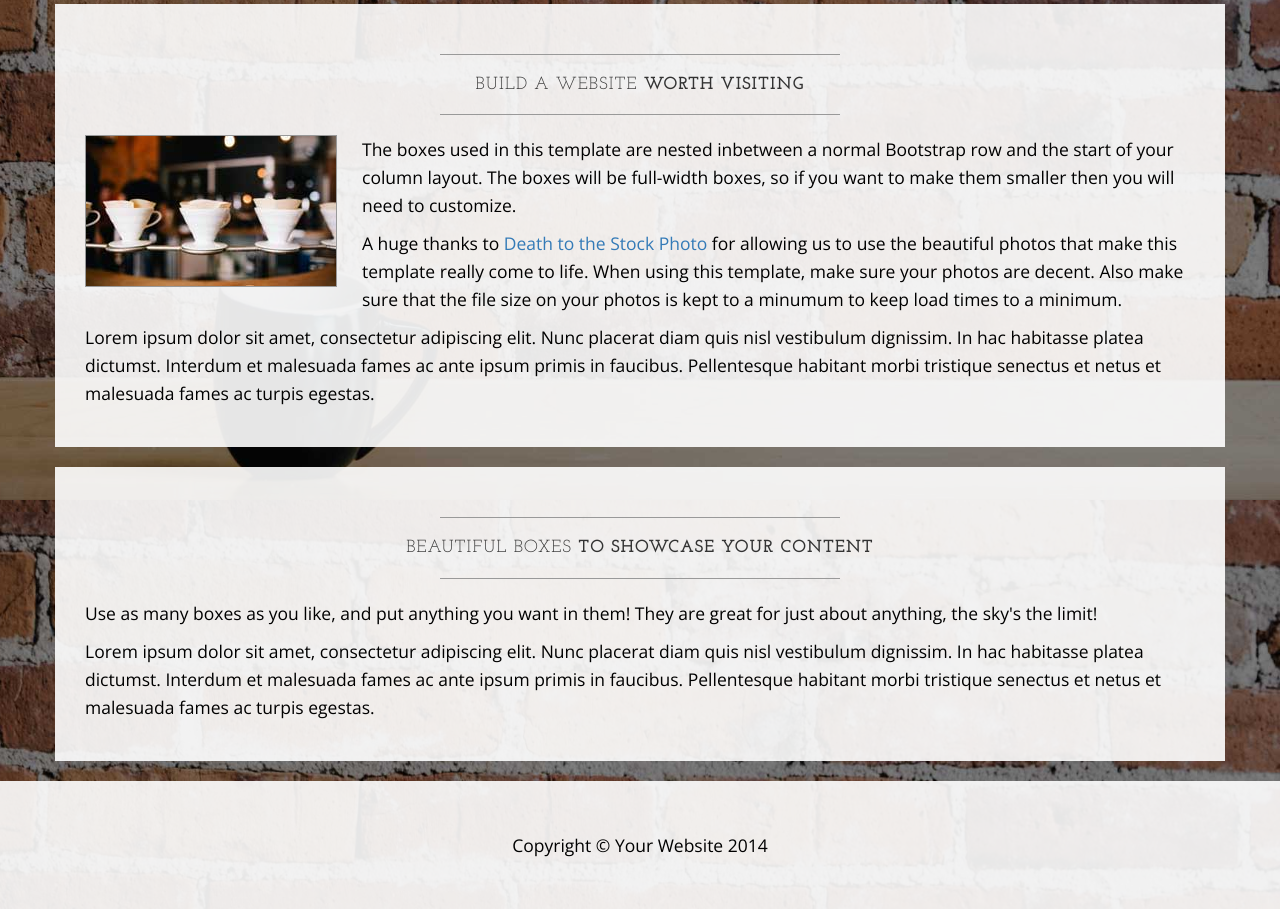
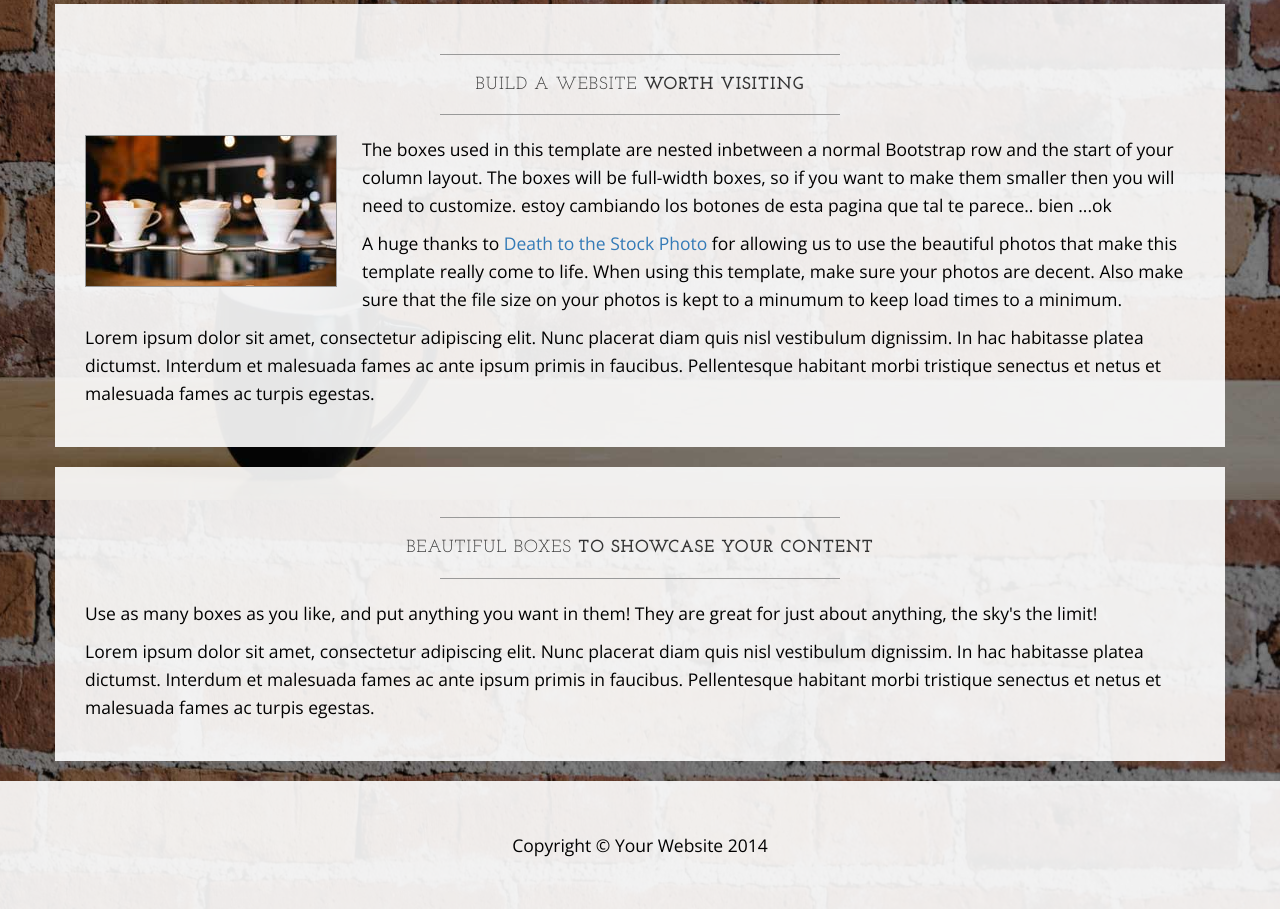
Before and after one commit to Milena26/Pagina_web, a plain HTML site: page index.html in a window 1280 px wide. Shown: the part 1100-2009 px from the top of the page. Drawn offline with nearby package versions, Linux system fonts and the light colour scheme.

```diff
--- a/index.html
+++ b/index.html
@@ -129,7 +129,7 @@
                     <hr>
                     <img class="img-responsive img-border img-left" src="img/intro-pic.jpg" alt="">
                     <hr class="visible-xs">
-                    <p>The boxes used in this template are nested inbetween a normal Bootstrap row and the start of your column layout. The boxes will be full-width boxes, so if you want to make them smaller then you will need to customize.</p>
+                    <p>The boxes used in this template are nested inbetween a normal Bootstrap row and the start of your column layout. The boxes will be full-width boxes, so if you want to make them smaller then you will need to customize. estoy cambiando los botones de esta pagina que tal te parece.. bien ...ok</p>
                     <p>A huge thanks to <a href="http://join.deathtothestockphoto.com/" target="_blank">Death to the Stock Photo</a> for allowing us to use the beautiful photos that make this template really come to life. When using this template, make sure your photos are decent. Also make sure that the file size on your photos is kept to a minumum to keep load times to a minimum.</p>
                     <p>Lorem ipsum dolor sit amet, consectetur adipiscing elit. Nunc placerat diam quis nisl vestibulum dignissim. In hac habitasse platea dictumst. Interdum et malesuada fames ac ante ipsum primis in faucibus. Pellentesque habitant morbi tristique senectus et netus et malesuada fames ac turpis egestas.</p>
                 </div>
```
